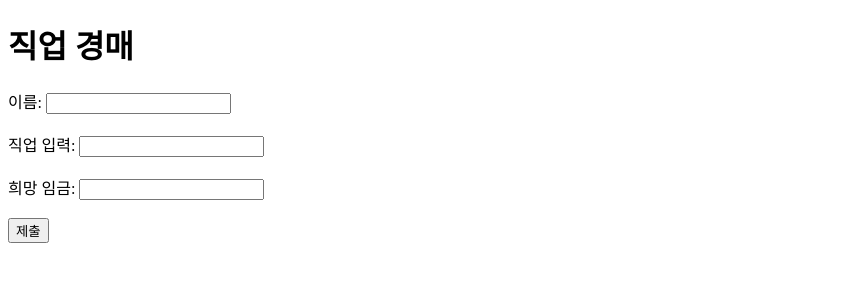
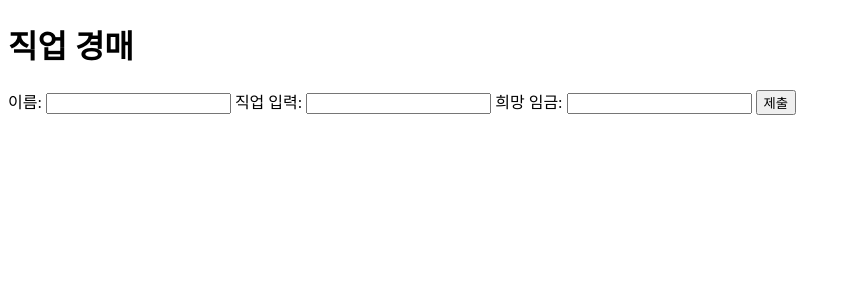
Before and after one commit to Anarchyve/job-auction, a website: page index.html in a window 1280 px wide. Shown: the whole page, without its empty margins (0-851 px from the left). Drawn offline with Linux system fonts and the light colour scheme.

Commit message:
Add files via upload

```diff
--- a/index.html
+++ b/index.html
@@ -2,19 +2,21 @@
 <html lang="ko">
 <head>
     <meta charset="UTF-8">
+    <meta name="viewport" content="width=device-width, initial-scale=1.0">
     <title>직업 경매 시스템</title>
+    <link rel="stylesheet" href="style.css">
 </head>
 <body>
     <h1>직업 경매</h1>
     <form id="jobForm">
         <label for="name">이름:</label>
-        <input type="text" id="name" name="name" required><br><br>
+        <input type="text" id="name" name="name" required>
 
         <label for="job">직업 입력:</label>
-        <input type="text" id="job" name="job" required><br><br>
+        <input type="text" id="job" name="job" required>
 
         <label for="wage">희망 임금:</label>
-        <input type="number" id="wage" name="wage" required><br><br>
+        <input type="number" id="wage" name="wage" required>
 
         <button type="submit">제출</button>
     </form>
@@ -24,7 +26,7 @@
     <script src="https://www.gstatic.com/firebasejs/9.23.0/firebase-firestore-compat.js"></script>
     <script src="https://www.gstatic.com/firebasejs/9.23.0/firebase-analytics-compat.js"></script>
 
-    <!-- Firebase 구성 및 초기화 -->
+    <!-- Firebase 설정 -->
     <script src="firebase-config.js"></script>
 
     <!-- 앱 로직 -->
```
Also changed, not shown: admin.html (+4 -2 lines), admin.js (+7 -2 lines).
